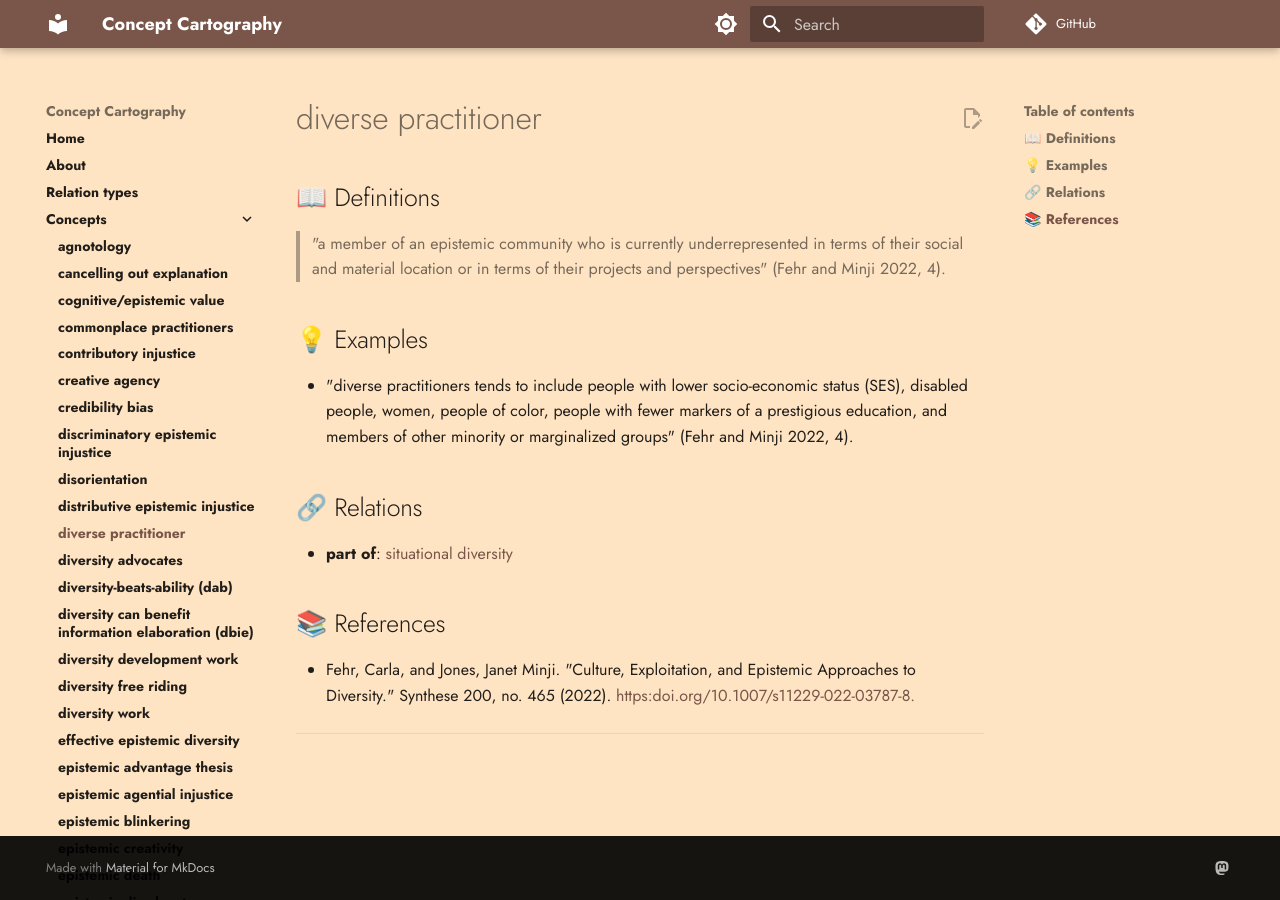
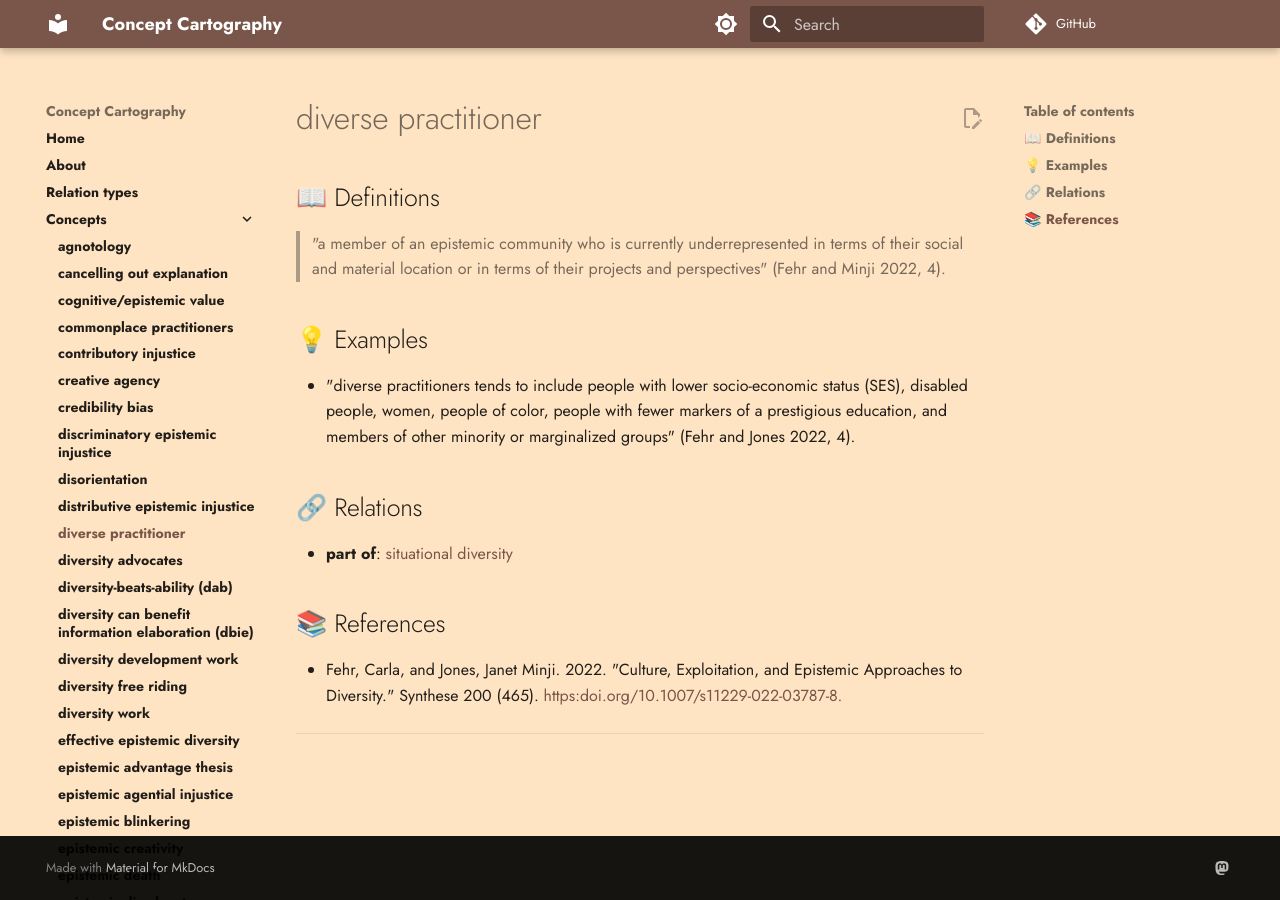
Before and after one commit to conceptcartography/conceptcartography, an MkDocs documentation site: the page built from docs/concepts/diverse-practitioner.md, in a window 1280 px wide. Built offline with MkDocs 1.6.1 and Material for MkDocs 9.7.7, drawn with Linux system fonts in a browser that asks for light colours; comment, search, counter and statistics services are not loaded; the version menu is left out.

Commit message:
Update diverse-practitioner.md

```diff
--- a/docs/concepts/diverse-practitioner.md
+++ b/docs/concepts/diverse-practitioner.md
@@ -6,7 +6,7 @@
 
 ## 💡 Examples
 
-- "diverse practitioners tends to include people with lower socio-economic status (SES), disabled people, women, people of color, people with fewer markers of a prestigious education, and members of other minority or marginalized groups"  (Fehr and Minji 2022, 4).
+- "diverse practitioners tends to include people with lower socio-economic status (SES), disabled people, women, people of color, people with fewer markers of a prestigious education, and members of other minority or marginalized groups"  (Fehr and Jones 2022, 4).
 
 ## 🔗 Relations
 
@@ -14,7 +14,7 @@
 
 ## 📚 References
 
-- Fehr, Carla, and Jones, Janet Minji. "Culture, Exploitation, and Epistemic Approaches to Diversity." Synthese 200, no. 465 (2022). [https:doi.org/10.1007/s11229-022-03787-8.](https://doi.org/10.1007/s11229-022-03787-8)
+- Fehr, Carla, and Jones, Janet Minji. 2022. "Culture, Exploitation, and Epistemic Approaches to Diversity." Synthese 200 (465). [https:doi.org/10.1007/s11229-022-03787-8.](https://doi.org/10.1007/s11229-022-03787-8)
 
 ---
 
```
